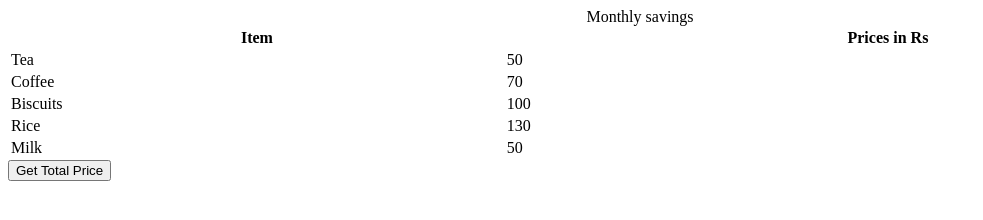
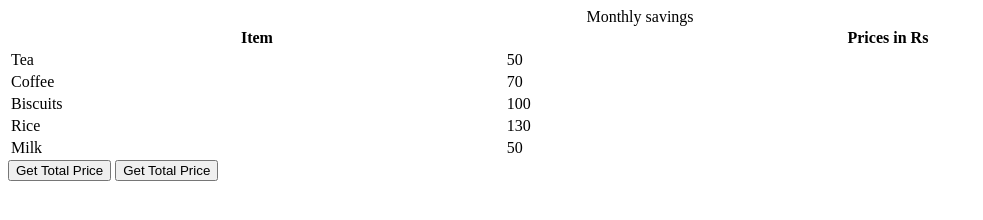
Before and after one commit to acciojob/grofers-checkout-mohdfaizan25122002-svg, a website: page main.html in a window 1280 px wide. Shown: the whole page, without its empty margins (0-983 px from the left). Drawn offline with Linux system fonts and the light colour scheme.

Commit message:
created a submission

```diff
--- a/main.html
+++ b/main.html
@@ -8,6 +8,7 @@
 
 <body>
     <!-- the entire body must be written by student -->
+
     <table style="width: 100%">
     <caption>
       Monthly savings
@@ -39,7 +40,7 @@
   </table>
     <script type="text/javascript" src="./script.js">
 </script>
-
+<button>Get Total Price</button>
 </body>
 
 </html>
--- a/script.js
+++ b/script.js
@@ -6,6 +6,7 @@ const getSum = () => {
 //Add your code /
 	innerText="Monthly savings"
 
+
 };
 
 getSumBtn.addEventListener("click", getSum);
```
